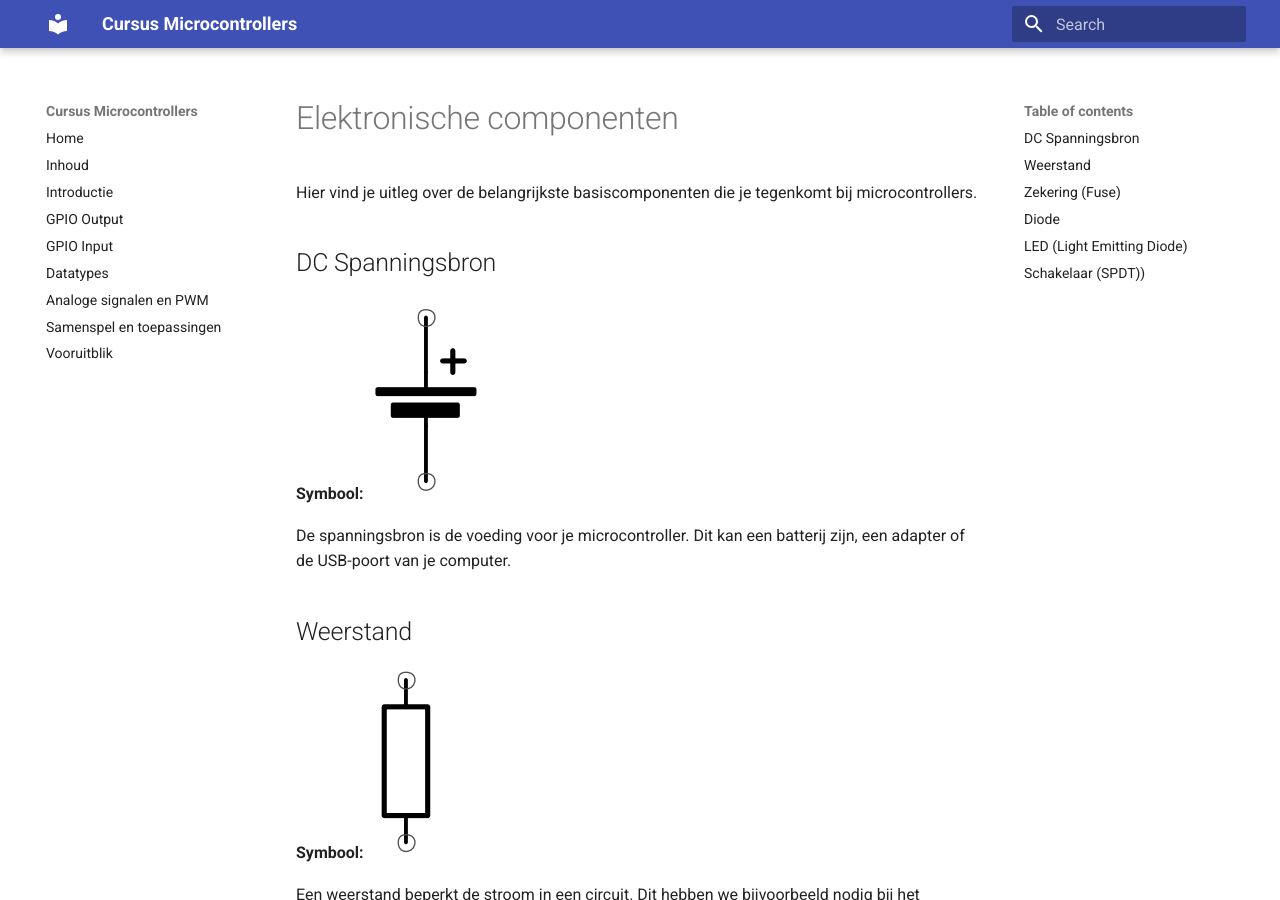
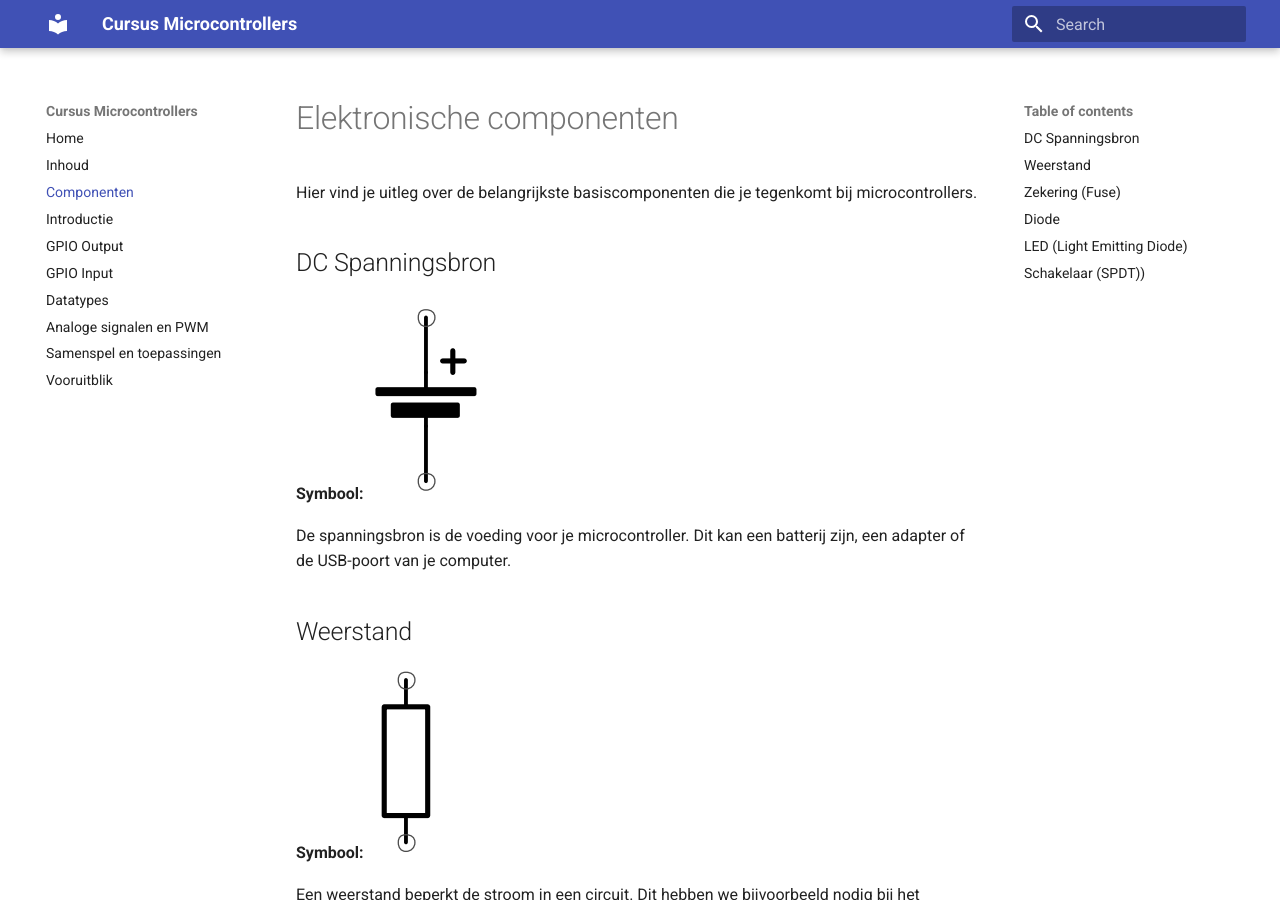
Before and after one commit to guybuys/CursusMicrocontrollers, an MkDocs documentation site: the page built from docs/componenten.md, in a window 1280 px wide and 900 px high. Built offline with MkDocs 1.6.1 and Material for MkDocs 9.7.7, drawn with Linux system fonts in a browser that asks for light colours.

Commit message:
Navigatie bijgewerkt voor componenten.md

```diff
--- a/mkdocs.yml
+++ b/mkdocs.yml
@@ -13,6 +13,7 @@ theme:
 nav:
   - Home: index.md
   - Inhoud: inhoud.md
+  - Componenten: componenten.md
   - Introductie: introductie.md
   - GPIO Output: gpio_output.md
   - GPIO Input: gpio_input.md
```
